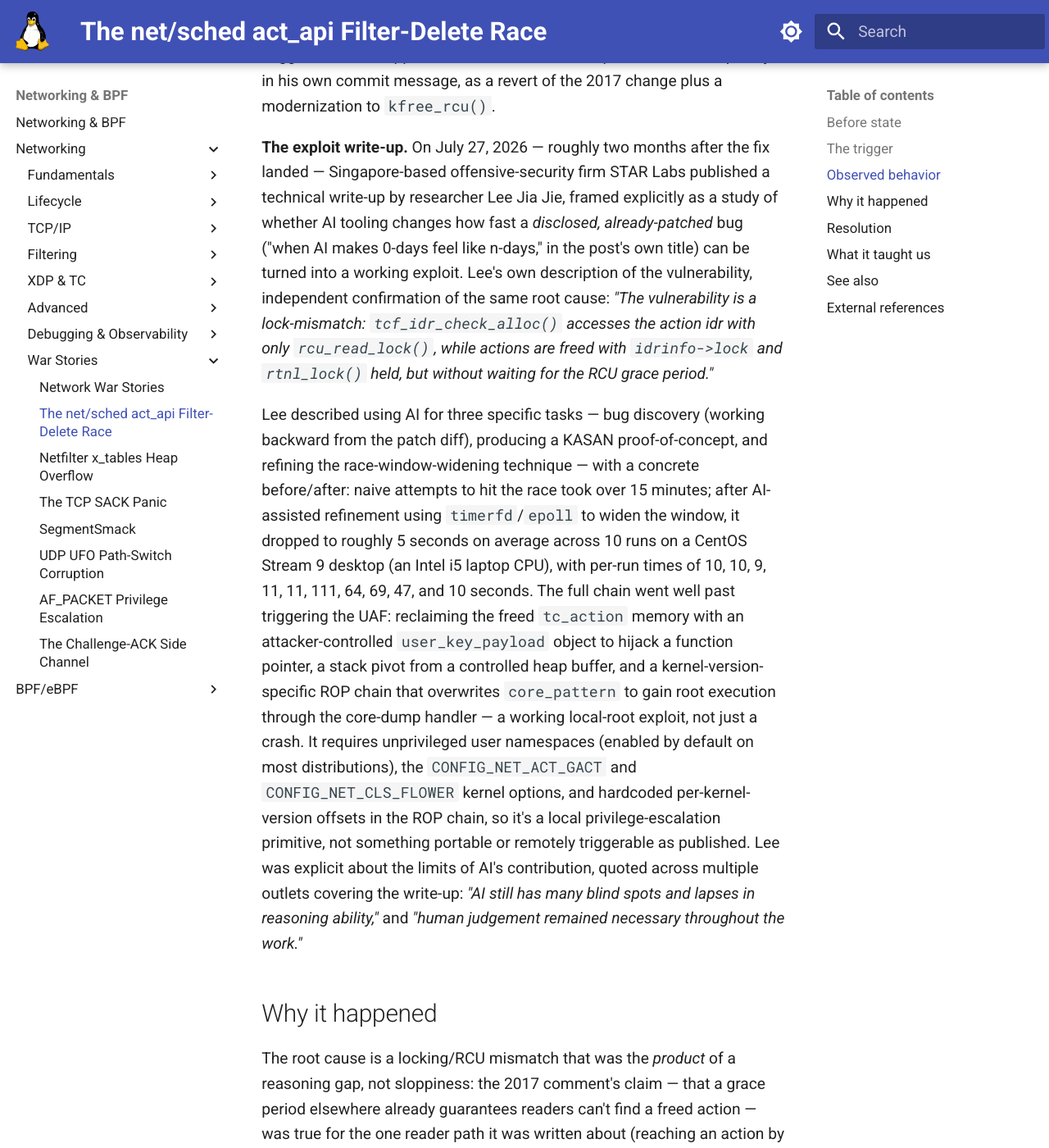
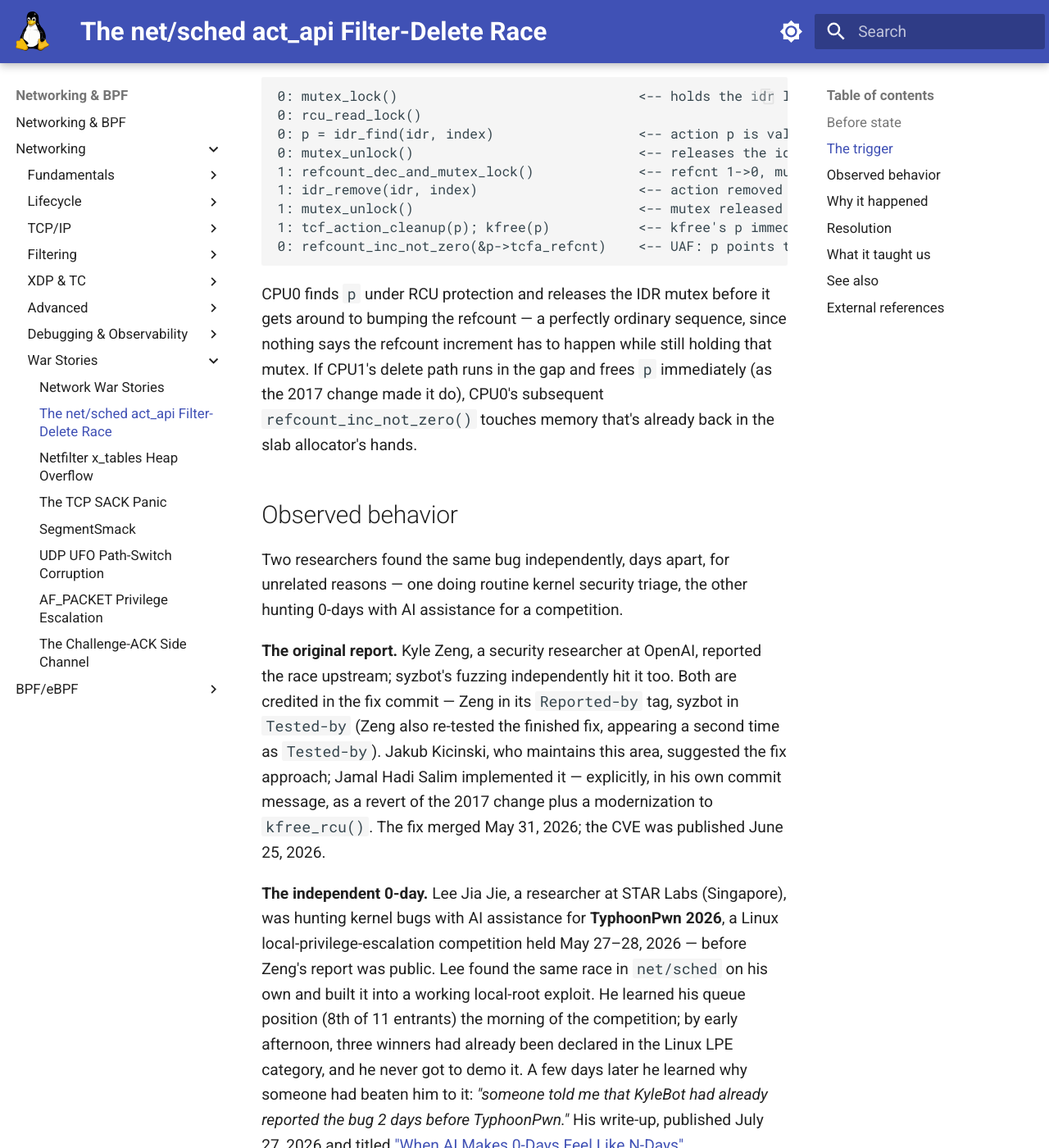
Before and after one commit to laveeshb/linux-kernel-internals, an MkDocs documentation site: the page built from docs/net/war-stories/act-api-uaf.md, in a window 1280 px wide and 1400 px high, scrolled down 2884 px. Shown: the whole window at 82% size. Built offline with MkDocs 1.6.1 and Material for MkDocs 9.7.7, drawn with Linux system fonts in a browser that asks for light colours; some of the changed text lies outside the part shown.

Commit message:
Fix backwards AI-exploit narrative and other errors found by review
- The page had the sequence backwards: Lee Jia Jie found this bug as a
  genuine 0-day for TyphoonPwn 2026 (May 27-28), two days before Kyle
  Zeng's upstream report - not months after the fix, doing n-day
  analysis on an already-patched bug. Verified directly against Lee's
  own STAR Labs post; his stated thesis is that AI made 0-day hunting
  feel procedurally like n-day analysis, the opposite of what the page
  said.
- Fixed a misattributed quote ("human judgement remained necessary
  throughout the work" was The Hacker News's paraphrase, not Lee's own
  words - replaced with his actual sentence).
- Untangled two different timing measurements that had been conflated
  into one self-contradicting average: the 15-min-to-5-second number
  is single-race-trigger latency; the 10/10/9/11/11/111/64/69/47/10s
  list is full-exploit-chain runtime from a separate benchmark.
- Corrected free_tcf()'s pre-2017 behavior (it was the RCU callback
  itself; its callers deferred the free, not free_tcf() internally),
  verified against the actual 2017 diff.
- Added the 2017 commit's second, independent rcu_barrier() rationale
  (verified in the commit message) alongside the reader-path one the
  page already had.
- Fixed the stable backport description (seven distinct per-branch
  commits, not one commit covering seven branches) and the syzbot
  Reported-by/Tested-by mislabeling.
- Linked the full published PoC (star-sg/CVE) instead of describing it
  as partially reproduced, and re-attributed the 7.8 CVSS score to the
  Linux kernel CNA rather than NVD.
- Fixed the same 'AI turned it into a root exploit in about 5 seconds
  per attempt' error in the docs/net/war-stories.md index blurb.

```diff
--- a/docs/net/war-stories/act-api-uaf.md
+++ b/docs/net/war-stories/act-api-uaf.md
@@ -1,21 +1,21 @@
 # The net/sched act_api Filter-Delete Race
 
-> CVE-2026-53264 — a 2017 comment's reasoning about RCU safety covered one path readers could reach an action object through, but not the other one; nine years later, an AI-accelerated exploit write-up turned the gap into root
+> CVE-2026-53264 — a 2017 comment's reasoning about RCU safety covered one path readers could reach an action object through, but not the other one; nine years later, a researcher rediscovered the same bug independently as a fresh 0-day, with AI accelerating the exploit build
 
 Disclosed
-:   Fix merged June 2026; public exploit write-up July 27, 2026 (STAR Labs)
+:   2026-06-25 (Linux kernel CNA record); independent 0-day exploit write-up published July 27, 2026 (STAR Labs)
 
 Reported by
-:   Kyle Zeng (OpenAI security research) and syzbot — original kernel bug report; Lee Jia Jie (STAR Labs, Singapore) — independent, post-fix exploit write-up
+:   Kyle Zeng (OpenAI security research) — original kernel bug report, credited in the fix commit's `Reported-by` tag (syzbot is credited separately, as `Tested-by`); Lee Jia Jie (STAR Labs, Singapore) — independently found and exploited the same bug as a 0-day roughly two days later, unaware it had already been reported upstream
 
 CVSS
-:   7.8 HIGH (NVD) / 7.0 (Red Hat, vector `CVSS:3.1/AV:L/AC:H/PR:L/UI:N/S:U/C:H/I:H/A:H`)
+:   7.8 HIGH (Linux kernel CNA, vector `CVSS:3.1/AV:L/AC:L/PR:L/UI:N/S:U/C:H/I:H/A:H`; adopted by NVD) / 7.0 (Red Hat's own scoring, vector `CVSS:3.1/AV:L/AC:H/PR:L/UI:N/S:U/C:H/I:H/A:H`)
 
 Fixed in
-:   mainline 7.1-rc7 (commit `5057e1aca011`); backported to stable 5.10.259, 5.15.210, 6.1.176, 6.6.143, 6.12.94, 6.18.36, 7.0.13
+:   mainline 7.1-rc7 (commit `5057e1aca011`, merged May 31, 2026); backported separately to stable 5.10.259, 5.15.210, 6.1.176, 6.6.143, 6.12.94, 6.18.36, and 7.0.13
 
 Exploit tool
-:   yes — Lee Jia Jie's proof-of-concept, described and partly reproduced in a public STAR Labs write-up
+:   yes — full source published: [star-sg/CVE: CVE-2026-53264](https://github.com/star-sg/CVE/tree/master/CVE-2026-53264), Lee Jia Jie's TyphoonPwn 2026 submission, with a demo video and a detailed STAR Labs write-up
 
 Actively exploited
 :   no confirmed cases (local-only; requires an existing unprivileged shell; not on CISA KEV as of this writing)
@@ -26,7 +26,9 @@
 
 Linux [traffic control](../tc-qdisc.md) (`tc`) actions — the `gact`, `mirred`, and similar objects a filter runs when it matches a packet — are reference-counted `struct tc_action` objects, indexed per action-type in an IDR (`idr_find(idr, index)`) so that [netlink](../netlink.md) requests can look one up by its numeric index and either attach it to a new filter or delete it. Because the IDR is walked by lookups that only take `rcu_read_lock()`, not the mutex that protects *removing* entries from it, an action's memory has to stay valid for at least one RCU grace period after it's unlinked — otherwise a concurrent reader that found the pointer just before removal can dereference (or refcount) it just after the memory is freed.
 
-That's exactly how it originally worked: `free_tcf()` deferred the actual `kfree()` with `call_rcu(&p->tcfa_rcu, free_tcf)`. In September 2017, Cong Wang's commit [`d7fb60b9cafb`](https://git.kernel.org/pub/scm/linux/kernel/git/torvalds/linux.git/commit/?id=d7fb60b9cafb982cb2e46a267646a8dfd4f2e5da) ("net_sched: get rid of tcfa_rcu") removed that deferral in favor of an immediate `kfree(p)`, with a comment explaining why it should be safe: gen_estimator's rewrite meant that particular caller no longer needed to wait for a grace period, and — the load-bearing claim — *"for standalone actions, we don't need a RCU grace period either, because actions are always connected to filters and filters are already destroyed in RCU callbacks, so after a RCU grace period actions are already disconnected from filters. Readers later can not find us."* That argument is about one specific reader path: someone reaching an action *through a filter*. It says nothing about a reader reaching the same action *directly through the IDR* — which is exactly what a concurrent `NEWTFILTER` lookup does.
+That's exactly how it originally worked: before 2017, `free_tcf()` *was* the RCU callback itself — `static void free_tcf(struct rcu_head *head)`, recovering the action pointer via `container_of()` — and it was its two callers, `tcf_idr_remove()` and `tcf_idr_cleanup()`, that deferred the free with `call_rcu(&p->tcfa_rcu, free_tcf)` rather than invoking it directly. In September 2017, Cong Wang's commit [`d7fb60b9cafb`](https://git.kernel.org/pub/scm/linux/kernel/git/torvalds/linux.git/commit/?id=d7fb60b9cafb982cb2e46a267646a8dfd4f2e5da) ("net_sched: get rid of tcfa_rcu") removed that deferral: `free_tcf()` was changed to take the `tc_action *` directly and run immediately, with both callers now just calling `free_tcf(p)`.
+
+The commit message gives two reasons. The narrow one is specific to a single caller: gen_estimator's rewrite meant `tcf_idr_remove()` no longer needed to wait for a grace period on that account. The other is a real constraint on a follow-up patch the commit was clearing the way for — Wang writes that removing the deferral *"also completely closes a race condition between action free path and filter chain add/remove path for the following patch. Because otherwise the nested RCU callback can't be caught by `rcu_barrier()`"* — a `call_rcu()` nested inside another RCU callback can outlive the `rcu_barrier()` a caller uses to wait out all pending callbacks, which the follow-up work needed to not happen. Alongside both of those, the rewritten `free_tcf()` carries a comment justifying why dropping the deferral should be safe on its own terms — the load-bearing claim for *this* bug: *"for standalone actions, we don't need a RCU grace period either, because actions are always connected to filters and filters are already destroyed in RCU callbacks, so after a RCU grace period actions are already disconnected from filters. Readers later can not find us."* That argument is about one specific reader path: someone reaching an action *through a filter*. It says nothing about a reader reaching the same action *directly through the IDR* — which is exactly what a concurrent `NEWTFILTER` lookup does.
 
 ## The trigger
 
@@ -48,13 +50,15 @@
 
 ## Observed behavior
 
-Two distinct threads of research surfaced this bug, months apart.
+Two researchers found the same bug independently, days apart, for unrelated reasons — one doing routine kernel security triage, the other hunting 0-days with AI assistance for a competition.
 
-**The original report.** Kyle Zeng, a security researcher at OpenAI, and syzbot's fuzzing both hit the race and are credited in the fix commit's `Reported-by`/`Tested-by` tags. Jakub Kicinski, who maintains this area, suggested the fix approach; Jamal Hadi Salim implemented it — explicitly, in his own commit message, as a revert of the 2017 change plus a modernization to `kfree_rcu()`.
+**The original report.** Kyle Zeng, a security researcher at OpenAI, reported the race upstream; syzbot's fuzzing independently hit it too. Both are credited in the fix commit — Zeng in its `Reported-by` tag, syzbot in `Tested-by` (Zeng also re-tested the finished fix, appearing a second time as `Tested-by`). Jakub Kicinski, who maintains this area, suggested the fix approach; Jamal Hadi Salim implemented it — explicitly, in his own commit message, as a revert of the 2017 change plus a modernization to `kfree_rcu()`. The fix merged May 31, 2026; the CVE was published June 25, 2026.
 
-**The exploit write-up.** On July 27, 2026 — roughly two months after the fix landed — Singapore-based offensive-security firm STAR Labs published a technical write-up by researcher Lee Jia Jie, framed explicitly as a study of whether AI tooling changes how fast a *disclosed, already-patched* bug ("when AI makes 0-days feel like n-days," in the post's own title) can be turned into a working exploit. Lee's own description of the vulnerability, independent confirmation of the same root cause: *"The vulnerability is a lock-mismatch: `tcf_idr_check_alloc()` accesses the action idr with only `rcu_read_lock()`, while actions are freed with `idrinfo->lock` and `rtnl_lock()` held, but without waiting for the RCU grace period."*
+**The independent 0-day.** Lee Jia Jie, a researcher at STAR Labs (Singapore), was hunting kernel bugs with AI assistance for **TyphoonPwn 2026**, a Linux local-privilege-escalation competition held May 27–28, 2026 — before Zeng's report was public. Lee found the same race in `net/sched` on his own and built it into a working local-root exploit. He learned his queue position (8th of 11 entrants) the morning of the competition; by early afternoon, three winners had already been declared in the Linux LPE category, and he never got to demo it. A few days later he learned why someone had beaten him to it: *"someone told me that KyleBot had already reported the bug 2 days before TyphoonPwn."* His write-up, published July 27, 2026 and titled ["When AI Makes 0-Days Feel Like N-Days"](https://starlabs.sg/blog/2026/07-when-ai-makes-0-days-feel-like-n-days/), independently confirms the same root cause: *"The vulnerability is a lock-mismatch: `tcf_idr_check_alloc()` accesses the action idr with only `rcu_read_lock()`, while actions are freed with `idrinfo->lock` and `rtnl_lock()` held, but without waiting for the RCU grace period."*
 
-Lee described using AI for three specific tasks — bug discovery (working backward from the patch diff), producing a KASAN proof-of-concept, and refining the race-window-widening technique — with a concrete before/after: naive attempts to hit the race took over 15 minutes; after AI-assisted refinement using `timerfd`/`epoll` to widen the window, it dropped to roughly 5 seconds on average across 10 runs on a CentOS Stream 9 desktop (an Intel i5 laptop CPU), with per-run times of 10, 10, 9, 11, 11, 111, 64, 69, 47, and 10 seconds. The full chain went well past triggering the UAF: reclaiming the freed `tc_action` memory with an attacker-controlled `user_key_payload` object to hijack a function pointer, a stack pivot from a controlled heap buffer, and a kernel-version-specific ROP chain that overwrites `core_pattern` to gain root execution through the core-dump handler — a working local-root exploit, not just a crash. It requires unprivileged user namespaces (enabled by default on most distributions), the `CONFIG_NET_ACT_GACT` and `CONFIG_NET_CLS_FLOWER` kernel options, and hardcoded per-kernel-version offsets in the ROP chain, so it's a local privilege-escalation primitive, not something portable or remotely triggerable as published. Lee was explicit about the limits of AI's contribution, quoted across multiple outlets covering the write-up: *"AI still has many blind spots and lapses in reasoning ability,"* and *"human judgement remained necessary throughout the work."*
+Lee describes using AI for three tasks — finding the bug itself, producing a KASAN proof-of-concept, and refining a race-window-widening technique — with a concrete before/after on the last one: naive attempts to win the CPU0/CPU1 race took over 15 minutes; after AI-assisted refinement using `timerfd`/`epoll` to widen the window, a single race attempt dropped to around 5 seconds. That's a different measurement from how reliably the *finished* exploit runs end-to-end: in a separate 10-run benchmark of the complete chain (CentOS Stream 9 desktop, an Intel i5-1235U laptop), all 10 runs succeeded, taking 10, 10, 9, 11, 11, 111, 64, 69, 47, and 10 seconds — full-chain runtime, not race-trigger latency; Lee attributes the slower outliers to CPU thermal throttling.
+
+The full chain went well past triggering the UAF: reclaiming the freed `tc_action` memory with an attacker-controlled `user_key_payload` object to hijack a function pointer, a stack pivot from a controlled heap buffer, and a kernel-version-specific ROP chain that overwrites `core_pattern` to gain root execution through the core-dump handler — a working local-root exploit, not just a crash. It requires unprivileged user namespaces (enabled by default on most distributions), the `CONFIG_NET_ACT_GACT` and `CONFIG_NET_CLS_FLOWER` kernel options, and hardcoded per-kernel-version offsets in the ROP chain, so it's a local privilege-escalation primitive, not something portable or remotely triggerable as published. Lee's own summary of AI's contribution is more modest than "found and built it for me": *"It was certainly helpful for iterating quickly, but still lacking in reasoning ability and having clear blind spots. It was still crucial to exercise my own judgement especially when fine-tuning."* His stated takeaway from the exercise was narrower than "AI finds 0-days" — that AI tooling made *hunting an unknown bug* start to feel, procedurally, like the easier problem of analyzing an already-known one: *"this made it feel more like I was doing n-day analysis even on new bugs."*
 
 ## Why it happened
 
@@ -64,7 +68,7 @@
 
 Commit [`5057e1aca011`](https://git.kernel.org/pub/scm/linux/kernel/git/torvalds/linux.git/commit/?id=5057e1aca011e51ef51498c940ef96f3d3e8a305) (Jamal Hadi Salim, May 31 2026) restores `struct rcu_head tcfa_rcu` to `struct tc_action` and changes `free_tcf()`'s `kfree(p)` back to a deferred `kfree_rcu(p, tcfa_rcu)` — explicitly framed in the commit message as a revert of 2017's `d7fb60b9cafb` combined with a modernization (the original used an explicit `call_rcu()` callback; the fix uses `kfree_rcu()` directly). With the free deferred, CPU0's `idr_find()` either finds a still-live object (and `refcount_inc_not_zero()` succeeds normally) or the object is already unlinked from the IDR and `idr_find()` correctly returns `NULL` — but the memory itself, even if a stale pointer to it exists somewhere, isn't actually released until the RCU grace period elapses, so there's no window left in which a refcount operation can touch freed memory. Suggested-by Jakub Kicinski; reviewed by Pedro Tammela, Eric Dumazet, and Victor Nogueira; tested by Kyle Zeng, syzbot, and Victor Nogueira.
 
-This project independently confirmed the fix's placement in mainline: `net/sched/act_api.c` at the `v7.0` tag still has the unconditional `kfree(p)`, while current mainline has the restored `kfree_rcu(p, tcfa_rcu)` — consistent with public reporting that pins the mainline landing to `7.1-rc7`. The fix was also backported as a stable-tree patch (commit `98b2e40879ab`, carrying `[ Upstream commit 5057e1aca011... ]` and Sasha Levin's stable-tree sign-off) to LTS branches 5.10.259, 5.15.210, 6.1.176, 6.6.143, 6.12.94, 6.18.36, and 7.0.13.
+This project independently confirmed the fix's placement in mainline: `net/sched/act_api.c` at the `v7.0` tag still has the unconditional `kfree(p)`, while current mainline has the restored `kfree_rcu(p, tcfa_rcu)` — consistent with public reporting that pins the mainline landing to `7.1-rc7`. The fix was backported separately to each affected LTS branch as seven distinct commits — `98b2e40879ab`, `18af5d2ef0c4`, `1f1b98fea6b9`, `8b136f18ac4b`, `5dd51e09020c`, `b60e9391142e`, and `91d105d2cbe0`, covering 5.10.259, 5.15.210, 6.1.176, 6.6.143, 6.12.94, 6.18.36, and 7.0.13 — each one carrying its own `[ Upstream commit 5057e1aca011... ]` tag; the `98b2e40879ab` backport's sign-off chain was confirmed directly and ends with Sasha Levin's stable-tree sign-off, as is standard for these backports.
 
 ## What it taught us
 
@@ -72,7 +76,9 @@
 
 **A correctness comment is a claim that ages, silently, along with the code around it.** Nothing about the 2017 change looked unsafe in isolation — the bug is only visible if you already know to ask "what *other* ways can a reader reach this object" before removing a deferral that protects against exactly that.
 
-**The same disclosed patch was two different stories months apart.** To almost everyone, this was a routine, one-paragraph stable-kernel security fix. To a researcher treating it as a case study, it became a demonstration that AI tooling can compress a race-condition exploit's development time dramatically — 15-plus minutes of blind racing down to about 5 seconds — on a bug whose root cause was already public. That's a fact about how fast a disclosed race condition can now be turned into a reliable local-root chain, not a claim that this particular bug was unusually AI-discoverable; Lee's own account describes AI accelerating specific mechanical steps under his direction, not independently finding or exploiting the flaw.
+**Two independent discoveries landed within days of each other, for unrelated reasons.** One was routine security triage (Zeng, syzbot); the other was a researcher using AI to hunt for competition bugs, unaware the same bug had just been reported (Lee). That's a coincidence of timing, not evidence this particular bug was unusually easy to find — but it's a reminder that once fuzzing and AI-assisted hunting both make searching a subsystem cheap enough to run casually, a bug that sat unfixed for nine years can still get rediscovered by two unrelated efforts within 48 hours of each other.
+
+**AI made 0-day hunting feel, procedurally, like n-day analysis — in the researcher's own words, not this page's spin.** Lee's account doesn't claim AI found or exploited the bug autonomously: he credits it for iterating quickly on discovery, a proof-of-concept, and one specific timing refinement, while repeatedly stressing that his own judgment was still necessary to fine-tune the result. The narrower, still-notable claim is his own: for a researcher who already knows the subsystem, AI tooling can shrink the gap between "hunting for an unknown bug" and "exploiting one that's already disclosed" — which is what his write-up's title is actually about, and it's a different claim from "AI raced to exploit an already-patched bug," which is not what happened here.
 
 !!! warning "Pattern to watch for"
     Any refcounted object reachable through both an RCU-read-locked lookup (an IDR, a hash table, an RCU-protected list) and a mutex-protected removal path needs the *free itself* deferred with `call_rcu()`/`kfree_rcu()` — a lock around removal doesn't help a lookup that only ever took the RCU read lock. If a comment justifies skipping deferred freeing by saying "readers can only reach this through path X, and X is already safe," audit every other path that can reach the same object before trusting it — not just the one the comment's author had in mind.
@@ -88,6 +94,7 @@
 
 - [git.kernel.org: 5057e1aca011](https://git.kernel.org/pub/scm/linux/kernel/git/torvalds/linux.git/commit/?id=5057e1aca011e51ef51498c940ef96f3d3e8a305) — "net/sched: act_api: use RCU with deferred freeing for action lifecycle"
 - [git.kernel.org: d7fb60b9cafb](https://git.kernel.org/pub/scm/linux/kernel/git/torvalds/linux.git/commit/?id=d7fb60b9cafb982cb2e46a267646a8dfd4f2e5da) — "net_sched: get rid of tcfa_rcu", the 2017 change this fix reverts
-- [STAR Labs: When AI Makes 0-Days Feel Like N-Days](https://starlabs.sg/blog/2026/07-when-ai-makes-0-days-feel-like-n-days/) — Lee Jia Jie's exploit write-up, including the AI-assisted race-window timing data
-- [The Hacker News: Researcher Says AI Helped Develop Linux Traffic-Control Race Into Root Exploit](https://thehackernews.com/2026/07/researcher-says-ai-helped-develop-linux.html) — coverage confirming the fixed-version list and researcher quotes
+- [STAR Labs: When AI Makes 0-Days Feel Like N-Days](https://starlabs.sg/blog/2026/07-when-ai-makes-0-days-feel-like-n-days/) — Lee Jia Jie's own account of finding and exploiting this bug as a 0-day, including the AI-assisted race-window timing data
+- [star-sg/CVE: CVE-2026-53264](https://github.com/star-sg/CVE/tree/master/CVE-2026-53264) — Lee Jia Jie's full published exploit source
+- [The Hacker News: Researcher Says AI Helped Develop Linux Traffic-Control Race Into Root Exploit](https://thehackernews.com/2026/07/researcher-says-ai-helped-develop-linux.html) — secondary coverage of the write-up
 - [Red Hat: CVE-2026-53264](https://access.redhat.com/security/cve/cve-2026-53264) — CVE description and Red Hat's own CVSS scoring
```
Also changed, not shown: docs/net/war-stories.md (+2 -2 lines).
